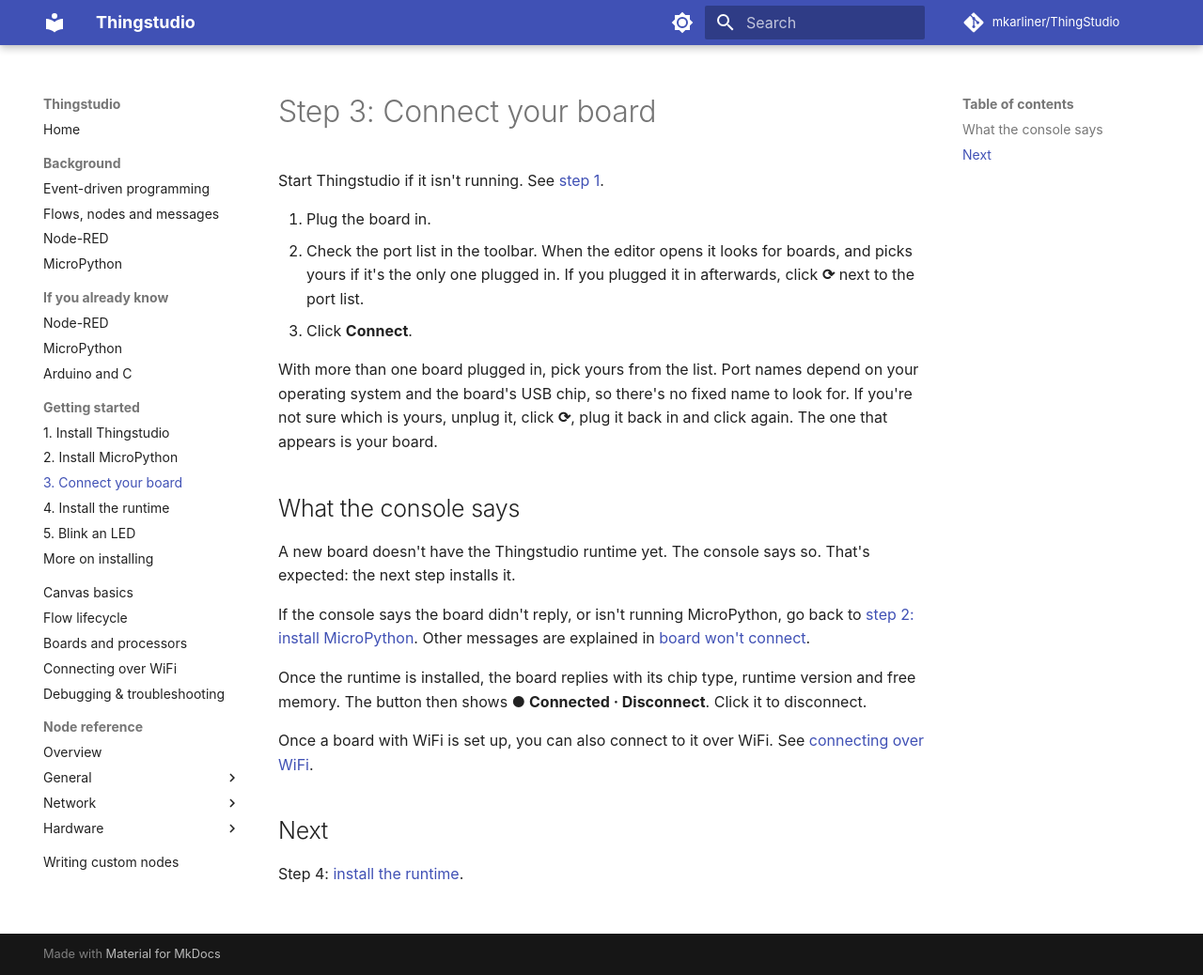
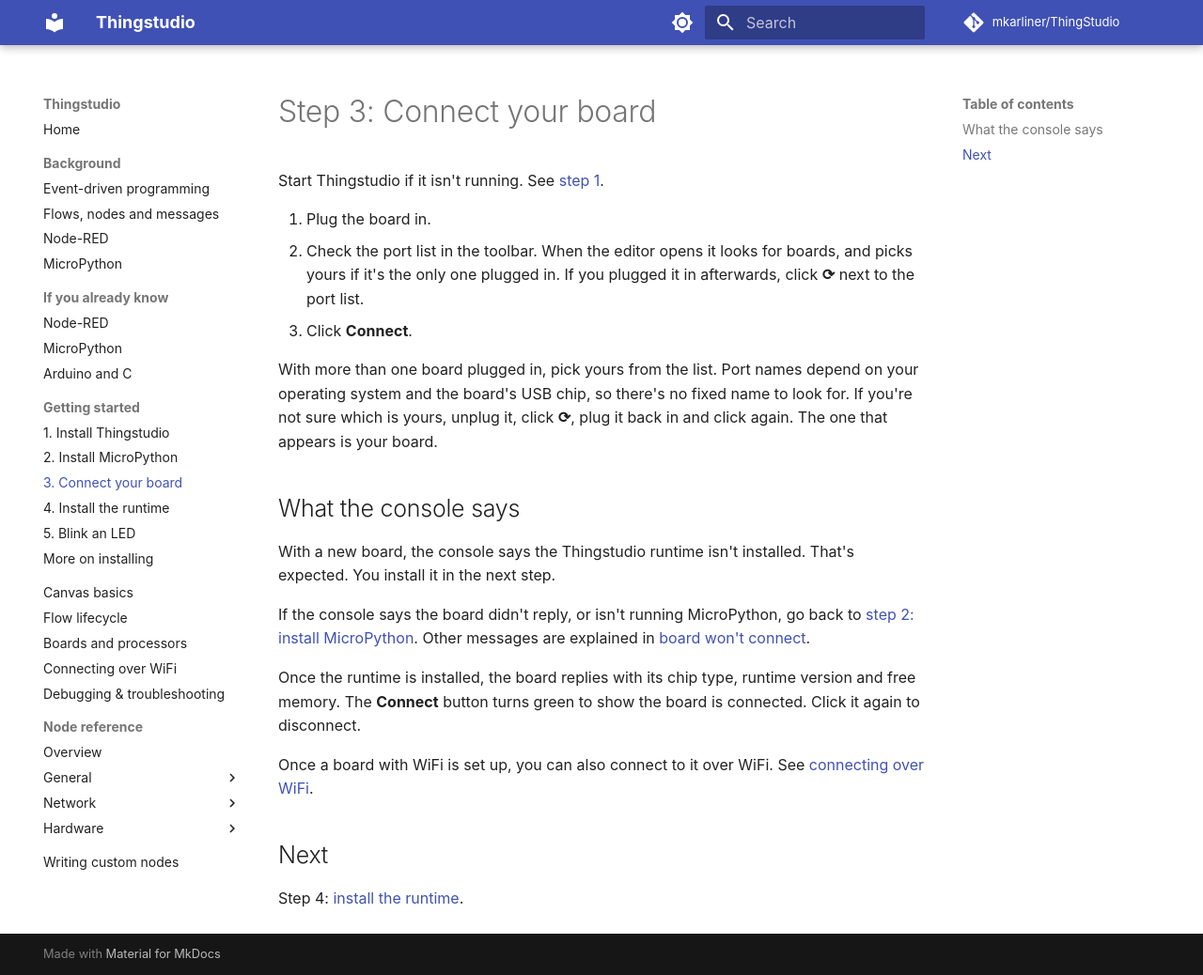
Before and after one commit to mkarliner/ThingStudio, an MkDocs documentation site: the page built from docs/user-guide/connecting.md, in a window 1280 px wide and 1038 px high. Shown: the whole window at 94% size. Built offline with MkDocs 1.6.1 and Material for MkDocs 9.7.7, drawn with Linux system fonts in a browser that asks for light colours; comment, search, counter and statistics services are not loaded.

Commit message:
Docs: connect step, clearer console and button wording

```diff
--- a/docs/user-guide/connecting.md
+++ b/docs/user-guide/connecting.md
@@ -13,15 +13,15 @@
 
 ## What the console says
 
-A new board doesn't have the Thingstudio runtime yet. The console says so. That's expected: the next step installs
-it.
+With a new board, the console says the Thingstudio runtime isn't installed. That's expected. You install it in the
+next step.
 
 If the console says the board didn't reply, or isn't running MicroPython, go back to
 [step 2: install MicroPython](installing-micropython.md). Other messages are explained in
 [board won't connect](debugging.md#board-wont-connect).
 
-Once the runtime is installed, the board replies with its chip type, runtime version and free memory. The button
-then shows **● Connected · Disconnect**. Click it to disconnect.
+Once the runtime is installed, the board replies with its chip type, runtime version and free memory. The
+**Connect** button turns green to show the board is connected. Click it again to disconnect.
 
 Once a board with WiFi is set up, you can also connect to it over WiFi. See
 [connecting over WiFi](wifi-connection.md).
```
